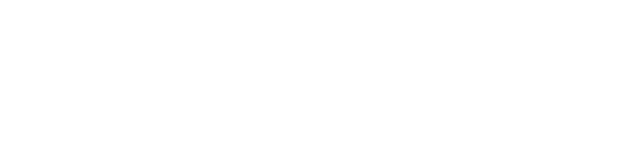
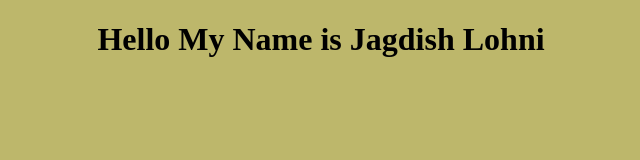
Before and after one commit to Jlohni/lohni, a plain HTML site: page index.html in a window 1280 px wide. Shown: the whole page, without its empty margins (319-959 px from the left). Drawn offline with Linux system fonts and the light colour scheme.

Commit message:
modify css

```diff
--- a/index.html
+++ b/index.html
@@ -0,0 +1,12 @@
+<!DOCTYPE html>
+<html lang="en">
+<head>
+    <meta charset="UTF-8">
+    <meta name="viewport" content="width=device-width, initial-scale=1.0">
+    <title>Document</title>
+    <link rel="stylesheet" href="style.css">
+</head>
+<body>
+    <p><h1>Hello My Name is Jagdish Lohni </h1></p>
+</body>
+</html>
--- a/style.css
+++ b/style.css
@@ -1,3 +1,9 @@
 body {
     background-color: darkkhaki;
 }
+
+h1 {
+
+ text-align: center;
+ font-weight: solid;
+}
```
